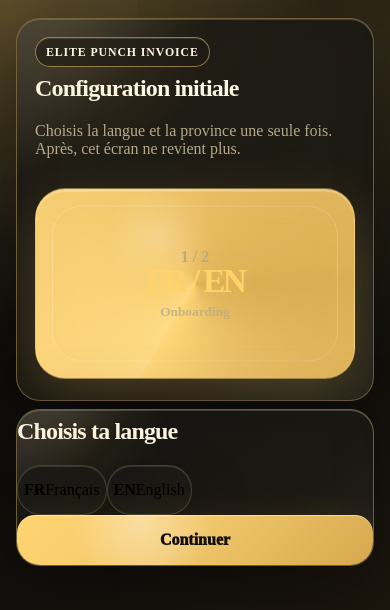
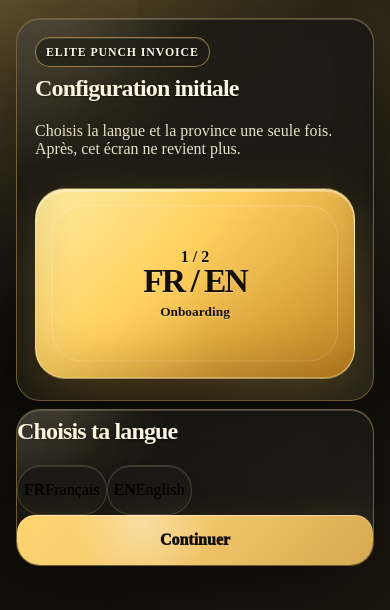
Before and after one commit to bisaillonpatrick1979-dev/Elite-Punch-Invoices, a React (Vite) app: page / in a window 390 px wide. Shown: the top 610 px of the page. Built offline with nearby package versions, Linux system fonts and the light colour scheme.

Commit message:
Fix contrast in controls and gold panels

```diff
--- a/src/styles/global.css
+++ b/src/styles/global.css
@@ -45,3 +45,115 @@
   gap: 16px;
   margin-bottom: 18px;
 }
+
+/* Contrast emergency patch: keeps the premium style but makes text readable. */
+.app-shell .theme-picker span,
+.app-shell .eyebrow,
+.app-shell .status-pill,
+.app-shell .punch-meter-label,
+.app-shell .orb-label,
+.app-shell .field > span {
+  color: color-mix(in srgb, var(--text) 86%, white) !important;
+  opacity: 1 !important;
+  text-shadow: 0 1px 2px rgba(0, 0, 0, 0.65);
+}
+
+.app-shell .theme-picker select,
+.app-shell select,
+.app-shell input,
+.app-shell textarea {
+  color: var(--text) !important;
+  background: color-mix(in srgb, var(--surface-strong) 92%, #000 8%) !important;
+  border-color: color-mix(in srgb, var(--border) 55%, var(--text) 22%) !important;
+  text-shadow: none !important;
+}
+
+.app-shell .theme-picker select option,
+.app-shell select option {
+  color: #111 !important;
+  background: #fff !important;
+}
+
+.app-shell .home-orb-panel {
+  color: #140f05 !important;
+  background:
+    linear-gradient(135deg, #fff1a8 0%, #ffd15d 42%, #b87613 100%) !important;
+  border-color: rgba(255, 238, 160, 0.82) !important;
+  box-shadow:
+    0 22px 62px rgba(255, 193, 57, 0.22),
+    inset 0 2px 0 rgba(255, 255, 255, 0.55),
+    inset 0 -24px 38px rgba(80, 42, 0, 0.18) !important;
+}
+
+.app-shell .home-orb-panel .orb-label,
+.app-shell .home-orb-panel strong,
+.app-shell .home-orb-panel small {
+  color: #140f05 !important;
+  opacity: 1 !important;
+  text-shadow: 0 1px 0 rgba(255, 255, 255, 0.32);
+}
+
+.app-shell .home-orb-panel strong {
+  filter: none !important;
+}
+
+.app-shell .punch-money-panel {
+  background:
+    radial-gradient(circle at 18% 0%, rgba(255, 211, 106, 0.18), transparent 38%),
+    linear-gradient(145deg, rgba(12, 10, 7, 0.98), rgba(33, 24, 10, 0.96)) !important;
+}
+
+.app-shell .money-preview,
+.app-shell .punch-money-panel .money-preview {
+  color: #ffe48c !important;
+  text-shadow:
+    0 2px 3px rgba(0, 0, 0, 0.9),
+    0 0 18px rgba(255, 200, 80, 0.34) !important;
+}
+
+.app-shell .punch-money-panel .punch-meter-label,
+.app-shell .punch-time-panel .punch-meter-label,
+.app-shell .time-preview,
+.app-shell .punch-chip,
+.app-shell .mini-stats span {
+  color: color-mix(in srgb, var(--text) 88%, white) !important;
+  opacity: 1 !important;
+}
+
+.app-shell .hero-card p,
+.app-shell .info-card p,
+.app-shell .list-item span,
+.app-shell .stat-card span {
+  color: color-mix(in srgb, var(--text) 70%, var(--muted) 30%) !important;
+  opacity: 1 !important;
+}
+
+.app-shell .stat-card p,
+.app-shell .dashboard-number,
+.app-shell .info-card h2,
+.app-shell .hero-card h2,
+.app-shell .stat-card h3,
+.app-shell .list-item strong {
+  color: var(--text) !important;
+  opacity: 1 !important;
+  text-shadow: 0 1px 2px rgba(0, 0, 0, 0.72);
+}
+
+.app-shell .tab-button {
+  color: color-mix(in srgb, var(--text) 78%, var(--muted) 22%) !important;
+}
+
+.app-shell .tab-button.active {
+  color: var(--text) !important;
+}
+
+@media (max-width: 520px) {
+  .app-shell .theme-picker {
+    min-width: 120px;
+  }
+
+  .app-shell .home-orb-panel strong,
+  .app-shell .money-preview {
+    letter-spacing: -0.06em;
+  }
+}
```
